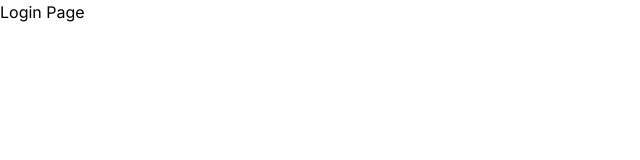
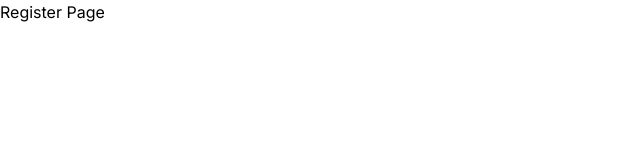
Before and after one commit to Saur4ig/next_template, a Next.js app: page /account/register in a window 1280 px wide. Shown: the top 160 px of the page, without its empty margins (0-640 px from the left). Built offline with nearby package versions, Linux system fonts and the light colour scheme.

Commit message:
added error page

```diff
--- /dev/null
+++ b/app/account/error/page.tsx
@@ -0,0 +1,5 @@
+const ErrorPage = () => {
+  return <div>Error Page</div>;
+};
+
+export default ErrorPage;
--- a/app/account/register/page.tsx
+++ b/app/account/register/page.tsx
@@ -1,5 +1,5 @@
 const RegisterPage = () => {
-  return <div>Login Page</div>;
+  return <div>Register Page</div>;
 };
 
 export default RegisterPage;
```
